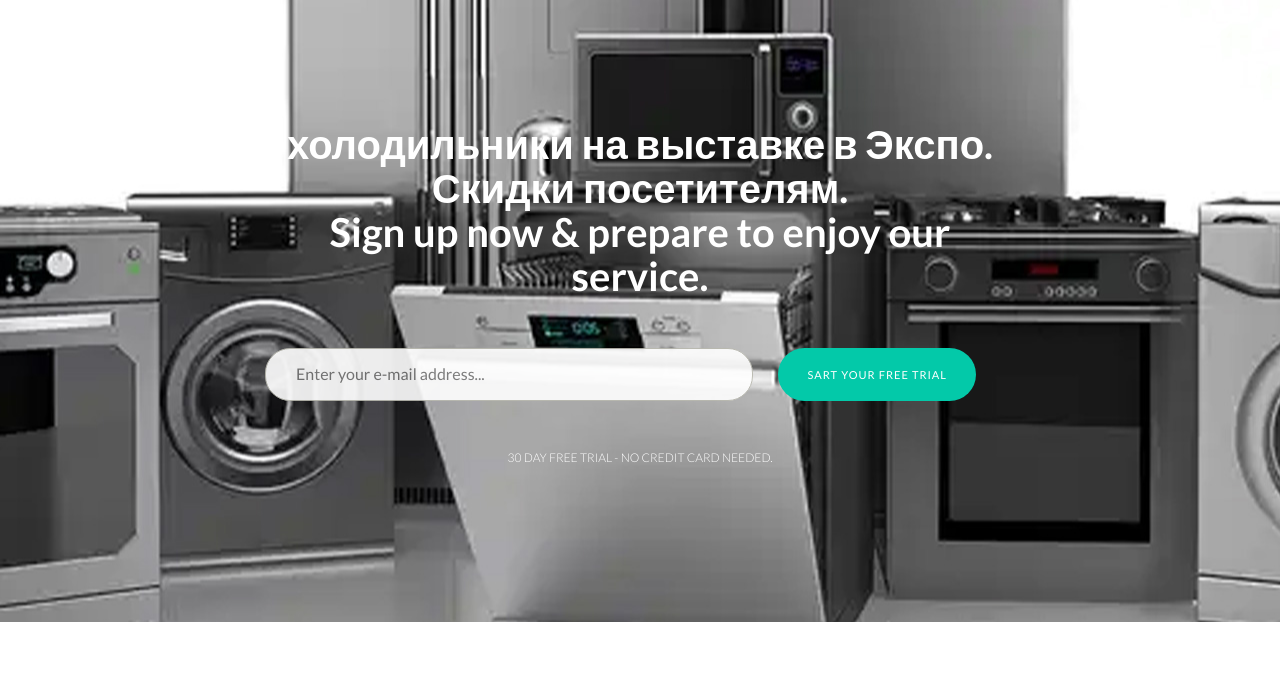
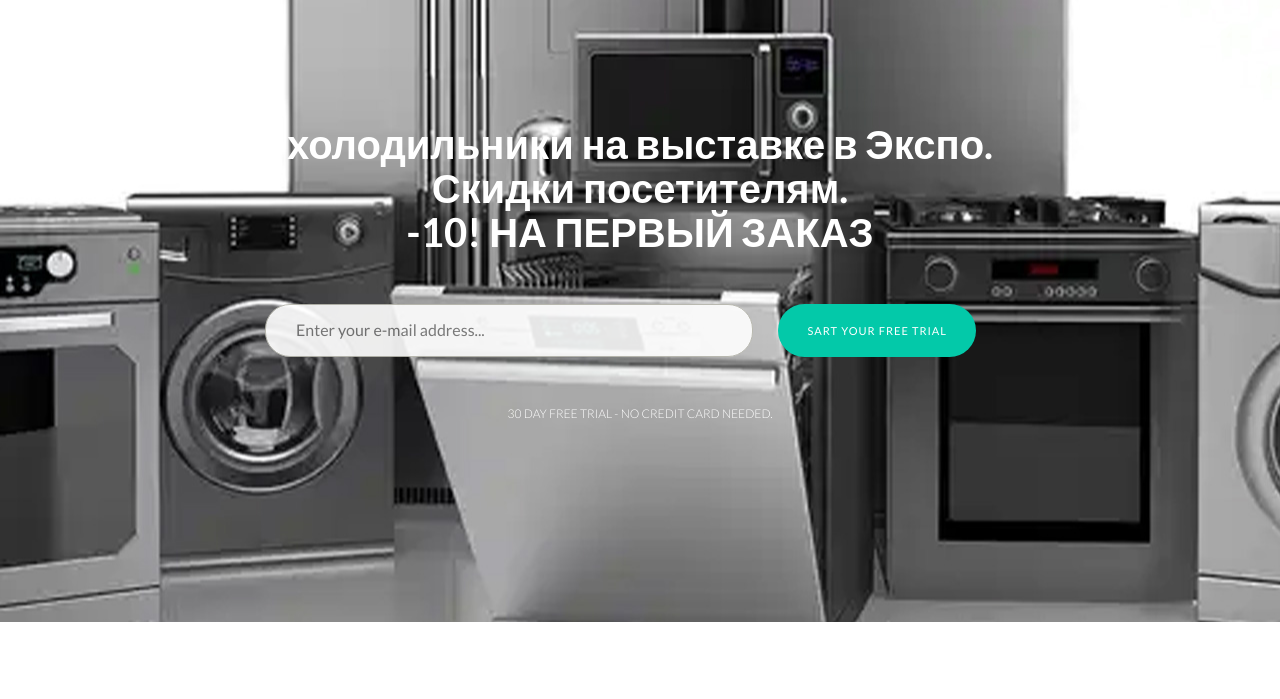
Before and after one commit to and-lit97/holod, a plain HTML site: page index.html in a window 1280 px wide. Shown: the part 78-777 px from the top of the page. Drawn offline with Linux system fonts and the light colour scheme; a script that the page names is missing; files whose address does not match are found by name.

Commit message:
Update index.html

```diff
--- a/index.html
+++ b/index.html
@@ -43,7 +43,7 @@
     <div class="container">
       <div class="row">
         <div class="col-md-8 col-md-offset-2 centered">
-          <h1>холодильники на выставке в Экспо. Скидки посетителям. <br/>Sign up now & prepare to enjoy our service.</h1>
+          <h1>холодильники на выставке в Экспо. Скидки посетителям. <br/>-10! НА ПЕРВЫЙ ЗАКАЗ</h1>
           <div class="mtb">
             <form role="form" action="register.php" method="post" enctype="plain">
               <input type="email" name="email" class="subscribe-input" placeholder="Enter your e-mail address..." required>
```
